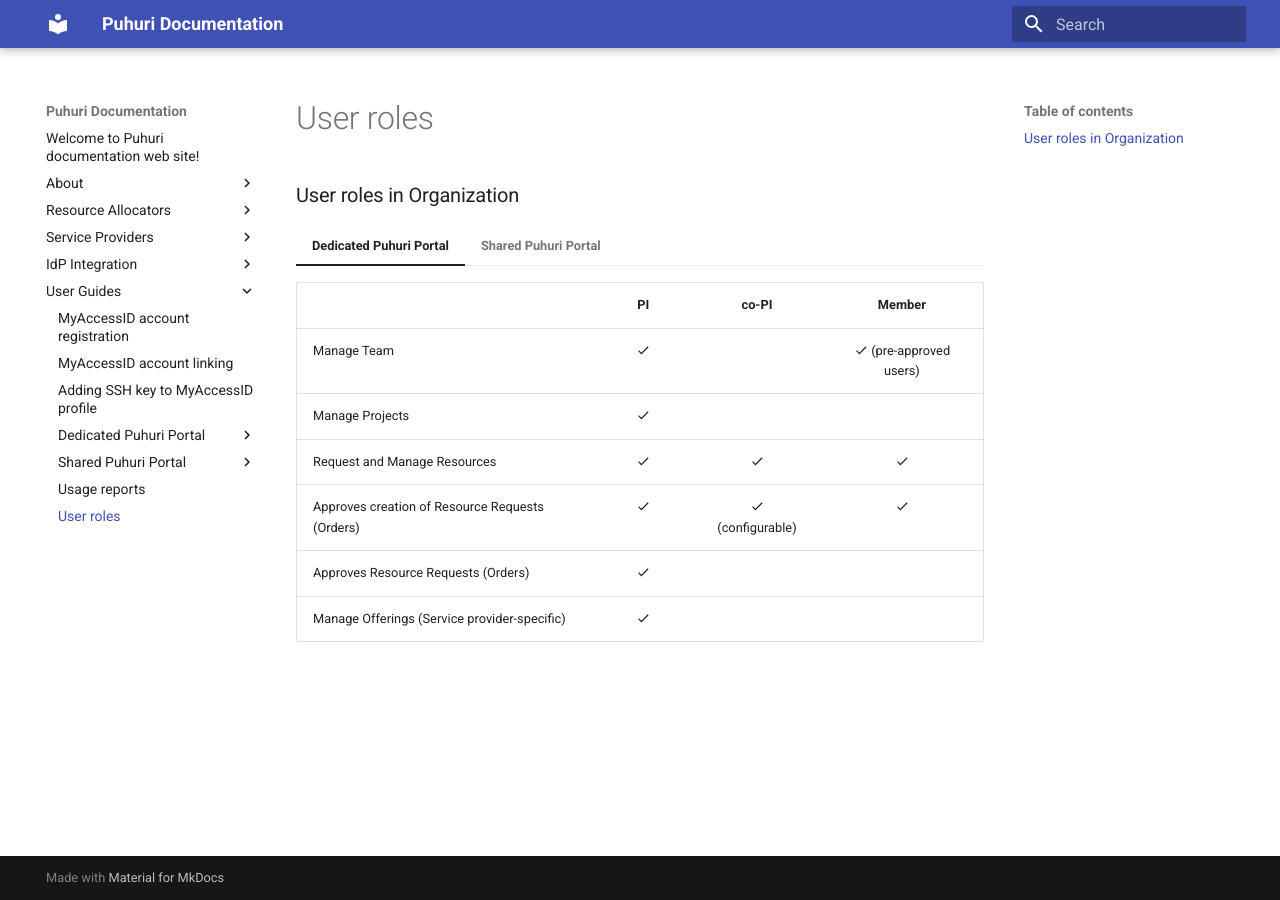
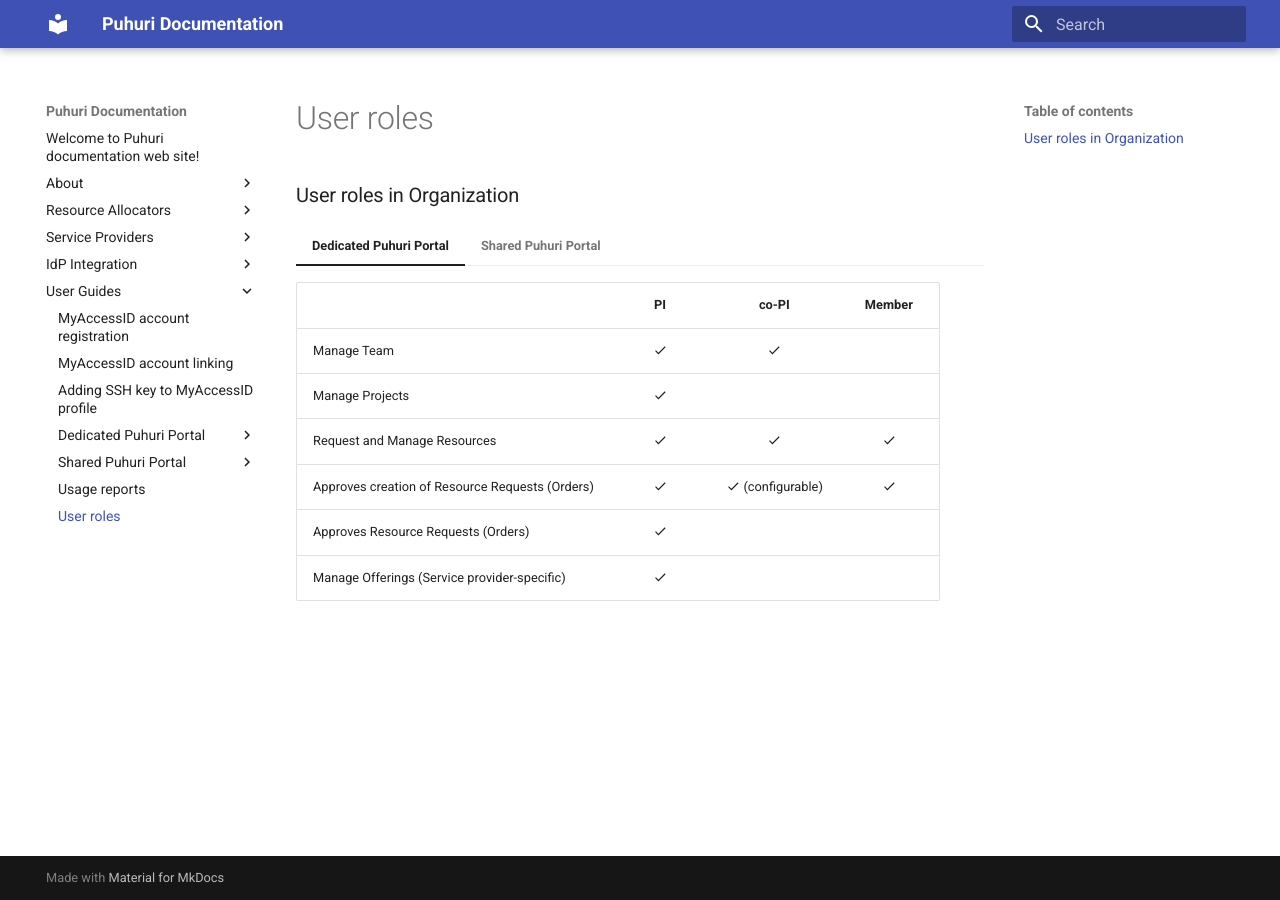
Before and after one commit to neicnordic/puhuri-web, an MkDocs documentation site: the page built from docs/user_guides/user_roles.md, in a window 1280 px wide. Built offline with MkDocs 1.6.1 and Material for MkDocs 9.7.7, drawn with Linux system fonts in a browser that asks for light colours.

Commit message:
Update user_roles.md
removed check from member, added it to Co-PI

```diff
--- a/docs/user_guides/user_roles.md
+++ b/docs/user_guides/user_roles.md
@@ -5,7 +5,7 @@
 
     | | PI | co-PI | Member |
     | --- | :----: | :----: | :----: |
-    | Manage Team | :material-check:  | | :material-check: (pre-approved users) |
+    | Manage Team | :material-check:  |  :material-check: | |
     | Manage Projects | :material-check: | |
     | Request and Manage Resources | :material-check: | :material-check: | :material-check: |
     | Approves creation of Resource Requests (Orders) | :material-check: | :material-check: (configurable) | :material-check: |
```
